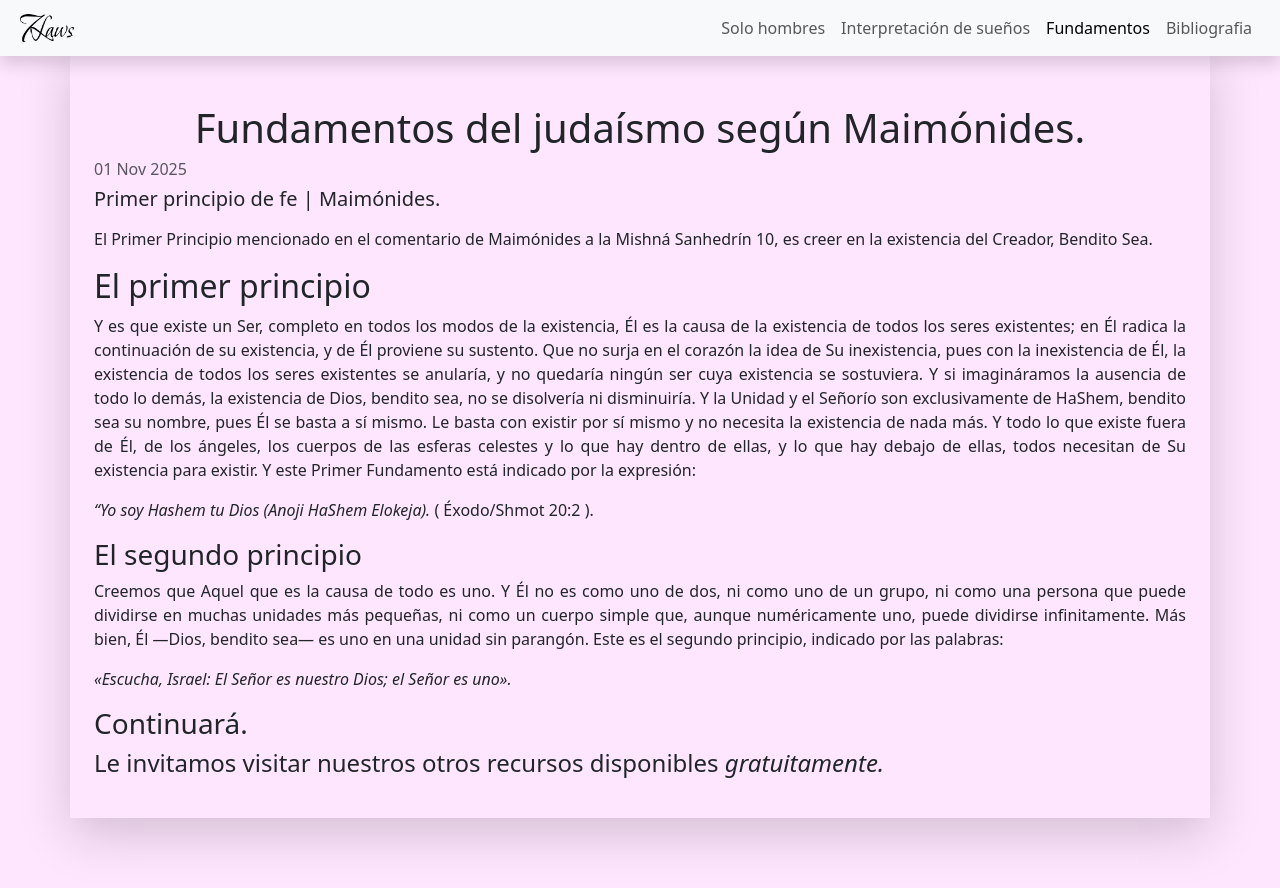
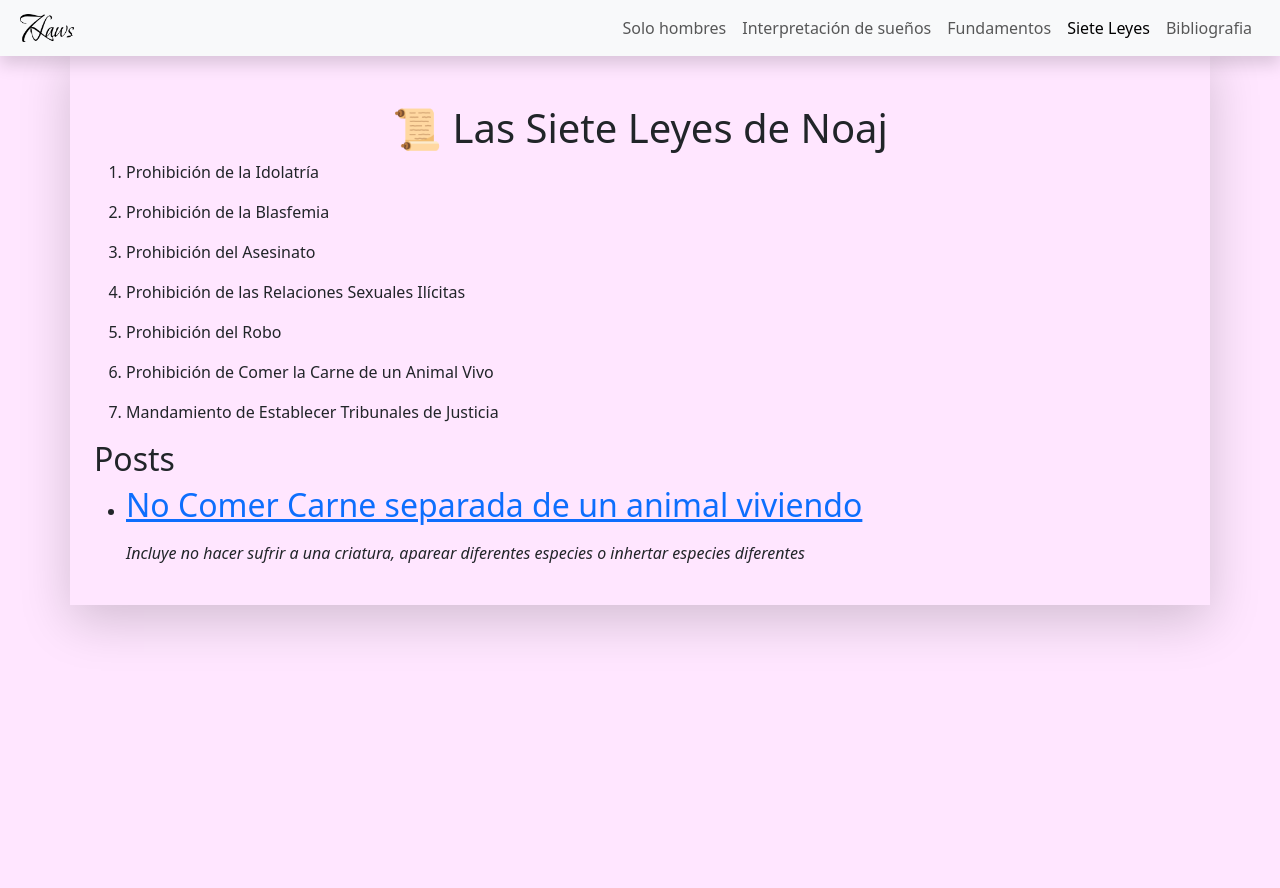
Before and after one commit to Stairwaycl/seven_laws, a Jekyll site: the page built from pages/siete-leyes.md, in a window 1280 px wide. Shown: the top 888 px of the page. Built offline with Jekyll 4.4.1, drawn with Linux system fonts in a browser that asks for light colours; some web fonts are replaced.

```diff
--- a/_data/navigation.yml
+++ b/_data/navigation.yml
@@ -3,6 +3,8 @@
 - name: Interpretación de sueños
   link: /interpretation/
 - name: Fundamentos
+  link: /13-principios/
+- name: Siete Leyes
   link: /siete-leyes/
 - name: Bibliografia
   link: /bibliography/
--- a/_posts/2025-10-28-reparar.markdown
+++ b/_posts/fundamentos/2025-10-28-reparar.markdown
@@ -3,6 +3,7 @@ layout: post
 title:  "El Objetivo de la Vida: Reparar el Mundo"
 date:   2025-10-28 03:53:45 -0300
 tag: tikún
+category: fundamentos
 ---
 ¿Suena utópico, no? Pero es posible. Nosotros mismos somos un mundo completo.
 
--- /dev/null
+++ b/pages/fundamentos.md
@@ -0,0 +1,59 @@
+---
+layout: default
+permalink: /13-principios/
+title: "13 Principios de fe"
+---
+
+En su influyente **Comentario a la Mishná** (Tratado Sanhedrín 10), el gran sabio Rabí Moshé ben Maimón, conocido como **Maimónides** (o el **Rambam**), articuló los **Trece Principios de la Fe Judía** (*Ikarei HaEmuná*). Estos principios se han convertido en la base doctrinal del judaísmo a lo largo de los siglos.
+
+A continuación, exploramos el texto y la esencia de los **fundamentos** de la fe.
+
+## Principios sobre D-s
+* La Existencia de D-s (Metziut HaShem): Creer que existe un Creador, la Causa de todo.
+
+* La Unidad de D-s (Yijúd HaShem): Creer que D-s es uno en una unidad sin paralelo.
+
+* La Incorporeidad de D-s (She'Ein Lo Guf): Creer que D-s no es físico, no tiene cuerpo ni forma.
+
+* La Eternidad de D-s (Kidmut HaShem): Creer que D-s es el primero y el último, y que es eterno.
+
+* Solo a D-s se Debe Rezar (Tefilah Le'HaShem Levadó): Creer que solo a D-s se debe dirigir el culto y la oración.
+
+## Principios sobre la Profecía y Revelación
+* La Verdad de la Profecía (Nevuáh): Creer que D-s se comunica con los humanos a través de la profecía.
+
+* La Supremacía de Moshé (Nevu'at Moshé): Creer que la profecía de Moshé (Moisés) fue la mayor y más verdadera de todas.
+
+* La Inmutabilidad de la Torá (Torat Moshé): Creer que la Torá que tenemos hoy es exactamente la que le fue entregada a Moshé, y que nunca será cambiada.
+
+Principios sobre la Retribución
+* La Permanencia de la Torá (Lo Titjádef): Creer que la Torá (la de Moshé) nunca será reemplazada o abolida por otra.
+
+* La Omnisciencia de D-s (Yedi'at HaShem): Creer que D-s conoce los pensamientos y las acciones de los humanos (Su providencia).
+
+* La Recompensa y el Castigo (Shjájar Va'Onesh): Creer que D-s recompensa a los que cumplen Sus mandamientos y castiga a los que los transgreden.
+
+## Principios sobre la Redención
+* La Venida del Mashíaj (Bi'at HaMashíaj): Creer en la llegada del Mesías, y aunque se demore, debemos esperar Su venida todos los días.
+
+* La Resurrección de los Muertos (Tjiyat HaMetim): Creer que habrá una resurrección de los muertos en el futuro.
+
+-------------------
+
+# Posts
+<div>
+
+<ul>
+  {% for post in site.posts %}
+
+    {% if post.category == 'fundamentos' %}
+      <li>
+        <h2><a href="{{ post.url | relative_url }}">{{ post.title }}</a></h2>
+        <p>{{ post.excerpt }}</p>
+      </li>
+    {% endif %}
+
+  {% endfor %}
+</ul>
+
+</div>
--- a/pages/siete-leyes.md
+++ b/pages/siete-leyes.md
@@ -1,45 +1,36 @@
 ---
 layout: default
+permalink: /siete-leyes/
 ---
-# Fundamentos del judaísmo según Maimónides.
+# 📜 Las Siete Leyes de Noaj
+1. Prohibición de la Idolatría
 
+2. Prohibición de la Blasfemia
+
+3. Prohibición del Asesinato
+
+4. Prohibición de las Relaciones Sexuales Ilícitas
+
+5. Prohibición del Robo
+
+6. Prohibición de Comer la Carne de un Animal Vivo
+
+7. Mandamiento de Establecer Tribunales de Justicia
+
+## Posts
 <div>
-    {% for post in site.posts %}
 
-      {%- assign post_date = post.date | date: "%s" -%}
-      {%- assign current_date = 'now' | date: "%s" -%}
+<ul>
+  {% for post in site.posts %}
 
-      {% comment %}
-        *** AÑADIR LA CONDICIÓN DE FILTRADO AQUÍ *** Usamos 'contains' ya que la propiedad 'categories' puede ser una lista.
-      {% endcomment %}
-      {% if post_date <= current_date and post.categories contains "siete-leyes" and post.slug == "fundamentos" %}
+    {% if post.category == 'siete-leyes' %}
+      <li>
+        <h2><a href="{{ post.url | relative_url }}">{{ post.title }}</a></h2>
+        <p>{{ post.excerpt }}</p>
+      </li>
+    {% endif %}
 
-        <div class="col">
-          <div>
-            <div>
-
-              <h6 class="card-subtitle mb-2 text-muted">
-                {{ post.date | date: "%d %b %Y" }}
-              </h6>
-
-              <h5 class="card-title">{{ post.title }}</h5>
-
-              <p class="card-text">
-                {% comment %} Si quieres el contenido COMPLETO, usa '.content' {% endcomment %}
-                {{ post.content }}
-              </p>
-
-            </div>
-          </div>
-        </div>
-
-        {% comment %}
-          *** DETENER EL BUCLE DESPUÉS DE ENCONTRAR EL POST ***
-          Como solo quieres UNO, usa 'break' para optimizar el rendimiento.
-        {% endcomment %}
-        {% break %}
-
-      {% endif %}
-    {% endfor %}
+  {% endfor %}
+</ul>
 
 </div>
```
Also changed, not shown: _posts/fundamentos/2025-11-01-fundamentos.md (added, +61 -0 lines), _posts/siete-leyes/2025-11-01-fundamentos.md (deleted, +0 -26 lines), about.markdown (deleted, +0 -18 lines), pages/bibliography.md (+9 -8 lines).
